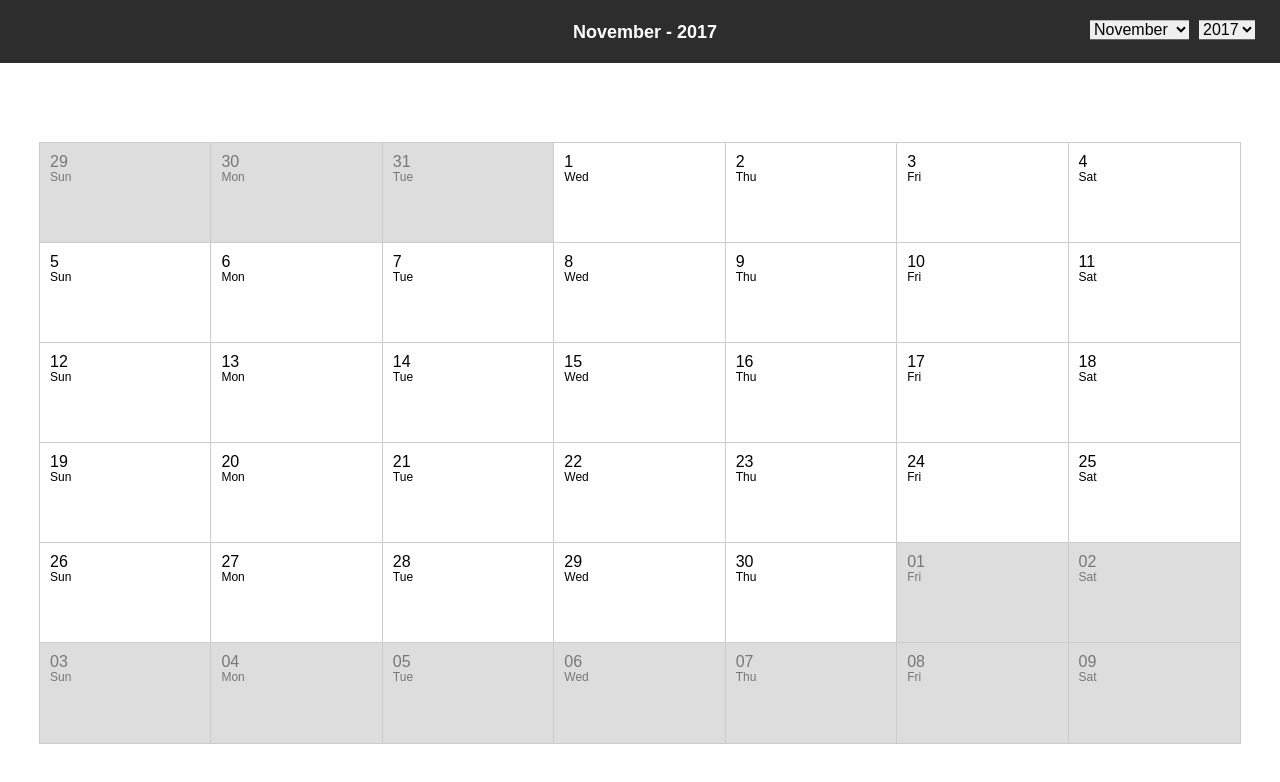
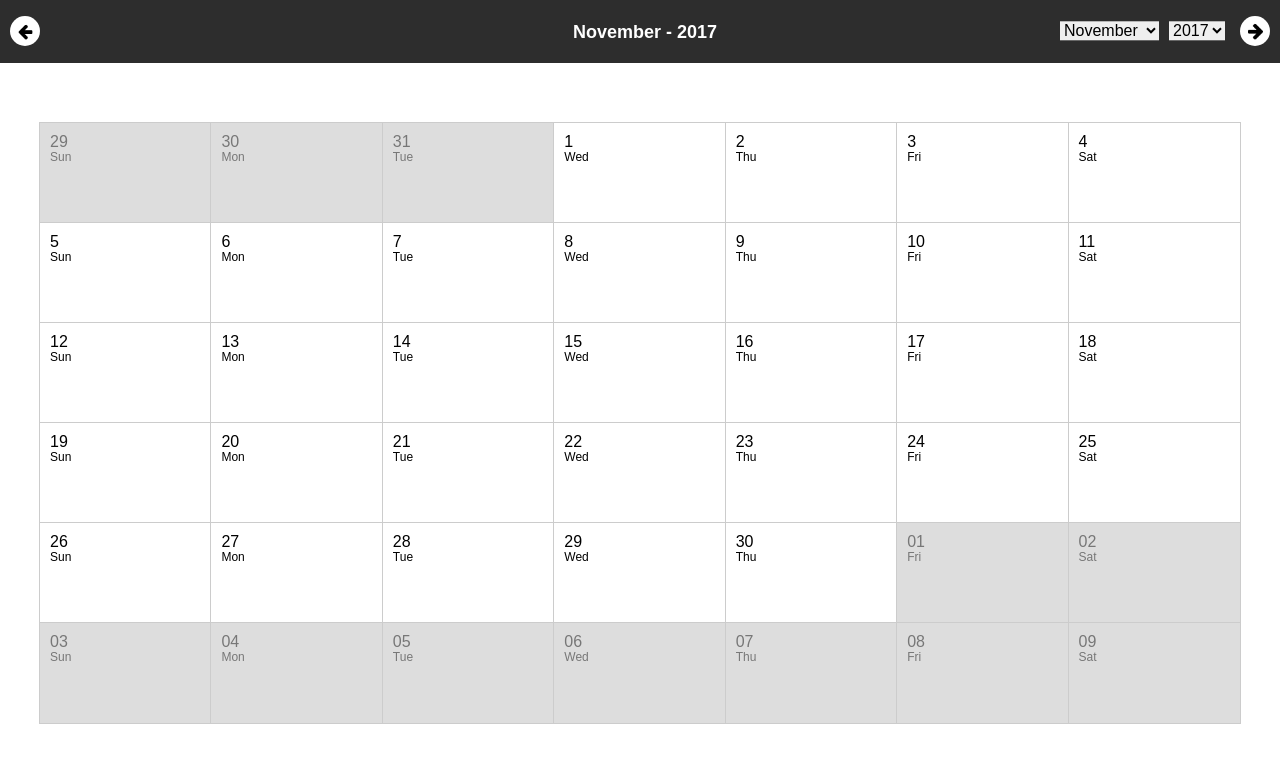
Before and after one commit to ahollister/react-calendar, a React (Create React App) app: page / in a window 1280 px wide. Shown: the top 782 px of the page. Built offline with nearby package versions, Linux system fonts and the light colour scheme.

Commit message:
Adding a pagination component

```diff
--- a/src/App/App.css
+++ b/src/App/App.css
@@ -3,21 +3,14 @@
 }
 
 .App .header {
+  position: relative;
   padding: 20px 10px 20px 10px;
   background: #2d2d2d;
 }
 
 @media only screen and ( min-width: 768px ) {
   .App .header {
-    position: relative;
-    margin-bottom: 80px;
+    margin-bottom: 60px;
     padding: 22px 10px 20px 20px;
   }
-
-  .App .header div {
-    position: absolute;
-    right: 20px;
-    top: 50%;
-    transform: translateY(-50%)
-  }
 }
--- a/src/App/App.js
+++ b/src/App/App.js
@@ -2,6 +2,7 @@ import React, { Component } from 'react';
 import './App.css';
 import Moment from 'moment';
 import Title from '../Title/Title.js';
+import Pagination from '../Pagination/Pagination.js';
 import Day from '../Day/Day.js';
 import DateChooser from '../DateChooser/DateChooser.js';
 
@@ -134,6 +135,16 @@ class App extends Component {
                        currentYear={ this.state.currentYear }
                        setMonth={ (month) => this.setMonth(month) }
                        setYear={ (year) => this.setYear(year) } />
+          <Pagination direction="prev"
+                      currentMonth={ this.state.currentMonth }
+                      currentYear={ this.state.currentYear }
+                      setMonth={ (month) => this.setMonth(month) }
+                      setYear={ (year) => this.setYear(year) } />
+          <Pagination direction="next"
+                      currentMonth={ this.state.currentMonth }
+                      currentYear={ this.state.currentYear }
+                      setMonth={ (month) => this.setMonth(month) }
+                      setYear={ (year) => this.setYear(year) } />
         </div>
         <div className="days">
           { this.state.days }
--- /dev/null
+++ b/src/DateChooser/DateChooser.css
@@ -0,0 +1,9 @@
+
+@media only screen and ( min-width: 768px ) {
+  .DateChooser {
+    position: absolute;
+    right: 50px;
+    top: 50%;
+    transform: translateY(-50%)
+  }
+}
--- a/src/DateChooser/DateChooser.js
+++ b/src/DateChooser/DateChooser.js
@@ -1,4 +1,5 @@
 import React, { Component } from 'react';
+import './DateChooser.css';
 import SelectMonth from '../Selects/SelectMonth.js';
 import SelectYear from '../Selects/SelectYear.js';
 
@@ -13,7 +14,7 @@ class DateChooser extends Component {
 
   render() {
     return (
-      <div>
+      <div className="DateChooser">
         <SelectMonth currentMonth={ this.props.currentMonth }
                      setMonth={ (month) => this.setMonth(month) } />
         <SelectYear currentYear={ this.props.currentYear }
--- /dev/null
+++ b/src/Pagination/Pagination.css
@@ -0,0 +1,36 @@
+.Pagination {
+  display: inline-block;
+  margin: 20px 10px 0 10px;
+  width: 30px;
+  height: 30px;
+  border-radius: 50%;
+  background-color: white;
+  background-repeat: no-repeat;
+  background-size: 15px;
+  background-position: 50% 50%;
+}
+
+.Pagination.Pagination--prev {
+  background-image: url( './arrow-left.png' );
+}
+
+.Pagination.Pagination--next {
+  background-image: url( './arrow-right.png' );
+}
+
+@media only screen and ( min-width: 768px ) {
+  .Pagination {
+    position: absolute;
+    top: 50%;
+    transform: translateY( -50% );
+    margin: 0;
+  }
+
+  .Pagination.Pagination--prev {
+    left: 10px;
+  }
+
+  .Pagination.Pagination--next {
+    right: 10px;
+  }
+}
--- /dev/null
+++ b/src/Pagination/Pagination.js
@@ -0,0 +1,65 @@
+import React, { Component } from 'react';
+import Moment from 'moment';
+import './Pagination.css';
+
+class Pagination extends Component {
+  constructor() {
+    super();
+
+    this.state = {
+      cssClasses: ''
+    };
+  }
+
+  componentDidMount() {
+    // Set state based on direction prop
+    if ( this.props.direction === 'prev' ) {
+      this.setState({
+        cssClasses: 'Pagination Pagination--prev'
+      });
+    } else if ( this.props.direction === 'next' ) {
+      this.setState({
+        cssClasses: 'Pagination Pagination--next'
+      });
+    }
+  }
+
+  setMonth( month ) {
+    this.props.setMonth( month )
+  }
+
+  setYear( year ) {
+    this.props.setYear( year )
+  }
+
+  paginateMonth() {
+    let month = Moment( this.props.currentMonth + ' ' + this.props.currentYear, 'MMMM YYYY' );
+
+    if ( this.props.direction === 'prev' ) {
+      let previousMonth = month.subtract( 1, 'month' );
+      this.setMonth( previousMonth.format( 'MMMM' ) );
+
+      // If year has changed
+      if ( previousMonth.format( 'YYYY' ) !== this.props.currentYear ) {
+        this.setYear( previousMonth.format( 'YYYY' ) );
+      }
+    } else if ( this.props.direction === 'next' ) {
+      let nextMonth = month.add( 1, 'month' );
+      this.setMonth( nextMonth.format( 'MMMM' ) );
+
+      // If year has changed
+      if ( nextMonth.format( 'YYYY' ) !== this.props.currentYear ) {
+        this.setYear( nextMonth.format( 'YYYY' ) );
+      }
+    }
+  }
+
+  render() {
+    return (
+      <div className={ this.state.cssClasses }
+           onClick={ () => this.paginateMonth() }></div>
+    );
+  }
+}
+
+export default Pagination;
--- a/src/Selects/selects.css
+++ b/src/Selects/selects.css
@@ -1,6 +1,4 @@
 .date-select {
-  position: relative;
-  top: -1px;
   margin: 0 5px 0 5px;
   border: none;
 }
```
Also changed, not shown: src/Pagination/arrow-left.png (added), src/Pagination/arrow-right.png (added).
